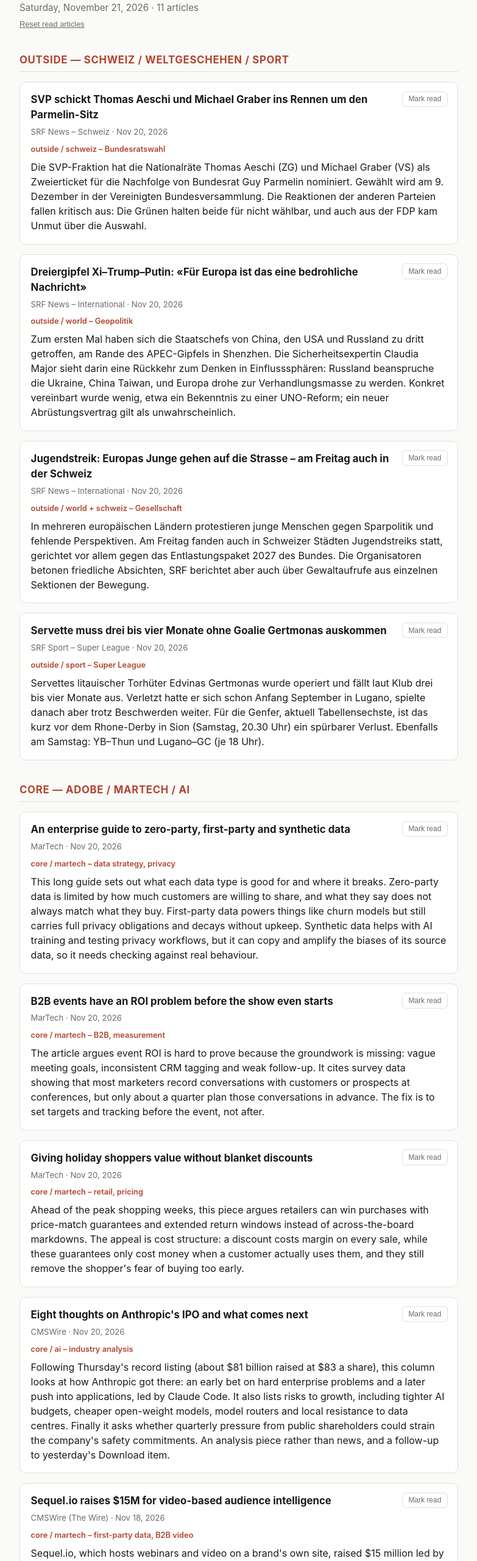
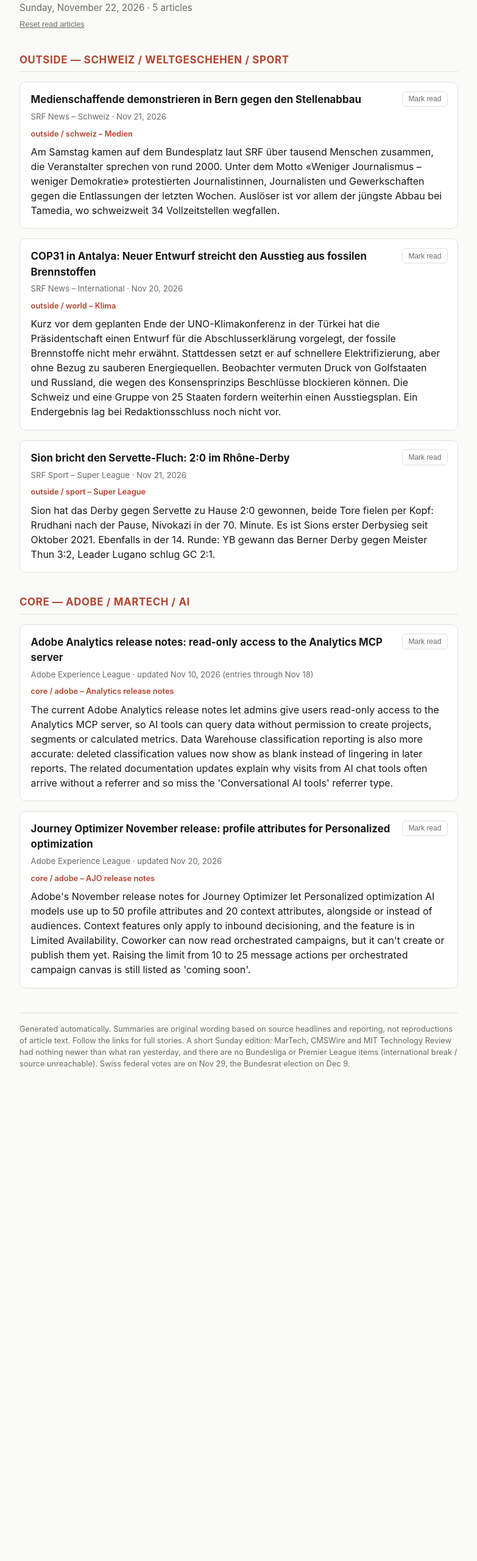
Before and after one commit to magicistheanswer/news-digest, a plain HTML site: page docs/index.html in a window 1280 px wide. Shown: the part 80-2640 px from the top of the page at 61% size, without its empty margins (248-1031 px from the left). After the commit the page ends 1898 px from the top, so only its background shows below. Drawn offline with Linux system fonts and the light colour scheme.

Commit message:
Digest 2026-11-22: 5 articles (2 core / 3 outside)
Skipped: MarTech, CMSWire, MIT TR (nothing newer than items already shown),
MeasureCamp (no new post), Kicker (international break), BBC News/Sport
(unreachable via search). Feeds still blocked; WebSearch fallback used.

Co-Authored-By: Claude Opus 5.5 <noreply@anthropic.com>
Claude-Session: https://claude.ai/code/session_01ML879F57WeSmzjQqDf2Qh9

```diff
--- a/docs/index.html
+++ b/docs/index.html
@@ -3,7 +3,7 @@
 <head>
 <meta charset="UTF-8">
 <meta name="viewport" content="width=device-width, initial-scale=1.0">
-<title>Morning News Digest — 2026-11-21</title>
+<title>Morning News Digest — 2026-11-22</title>
 <style>
   :root {
     color-scheme: light dark;
@@ -95,99 +95,57 @@
 </head>
 <body>
 <!--
-  Run notes (2026-11-21, Saturday):
-  - Direct RSS/Atom fetching still blocked: curl gets HTTP 000 for every feed host, and WebFetch cannot resolve them (martech.org, technologyreview.com, srf.ch are outside the session's allowed network domains). Fallback: WebSearch limited to each source's domain. Every included article is dated Nov 18-20, confirmed by dated URL (MIT TR) or follow-up searches (MarTech, CMSWire, SRF).
-  - Used (7 core / 4 outside): MarTech data-types guide, B2B event ROI, holiday value without discounts. CMSWire Anthropic IPO analysis, Sequel.io funding (Nov 18 release). MIT TR METR time-horizon update, The Download (Nov 20). SRF SVP Bundesrat ticket (schweiz), SRF Xi-Trump-Putin summit (world), SRF youth strikes (world/schweiz), SRF Sport Servette/Gertmonas (sport).
-  - Skipped: Adobe Experience Cloud blog / newsroom (latest Experience Cloud post is Nov 5; Nov 10-17 items are MAX / Creative Cloud). MeasureCamp (no new post; MeasureCamp Zurich takes place today). Kicker: international break, Bundesliga round 11 starts Nov 27, and no confirmably dated news item was found. BBC News / BBC Sport: search tool can't reach those domains (400). Optimizely security incident (CMSWire, Nov 18) was already shown.
-  - Freshness beats quota per CLAUDE.md (11 articles). Layout: Outside above Core; Mark read via localStorage kept.
+  Run notes (2026-11-22, Sunday):
+  - Direct RSS/Atom fetching still blocked: curl gets HTTP 000 for every feed host, and WebFetch cannot resolve experienceleague.adobe.com. Fallback: WebSearch limited to each source's domain. Every included item is dated Nov 20-21 (SRF) or is an Adobe monthly release-notes page updated in November (Analytics: Nov 10, entries through Nov 18; AJO: Nov 20).
+  - Used (2 core / 3 outside): Adobe Analytics release notes, Journey Optimizer release notes; SRF Medien-Demo Bern (schweiz), SRF COP31 draft (world), SRF Sport Sion-Servette 2:0 (sport).
+  - Skipped: MarTech.org, CMSWire and MIT Technology Review: nothing found dated after Nov 20, and every Nov 20 item was already shown yesterday (weekend lull). MeasureCamp: no new post (MeasureCamp Zurich was yesterday). Kicker: Bundesliga international break, next round Nov 27. BBC News / BBC Sport: the search tool can't reach those domains (400). SVP ticket follow-up (SRF) skipped because the story was shown yesterday.
+  - The 75/25 mix is off today: only 5 fresh items cleared the freshness bar, and freshness beats quota per CLAUDE.md. Layout: Outside above Core; Mark read via localStorage kept.
 -->
 <div class="wrap">
   <header>
     <h1>Morning News Digest</h1>
-    <div class="date">Saturday, November 21, 2026 · 11 articles</div>
+    <div class="date">Sunday, November 22, 2026 · 5 articles</div>
     <button id="reset-read" class="reset-read" type="button">Reset read articles</button>
   </header>
   <h2 class="section">Outside — Schweiz / Weltgeschehen / Sport</h2>
-  <article class="card" data-link="https://www.srf.ch/news/schweiz/nachfolger-von-guy-parmelin-graber-und-aeschi-auf-svp-ticket-gewaehlt-ticker-zum-nachlesen">
+  <article class="card" data-link="https://www.srf.ch/news/schweiz/demonstration-in-bern-medienschaffende-protestieren-fuer-journalismus-und-demokratie">
     <button class="mark-read" type="button">Mark read</button>
-    <h3><a href="https://www.srf.ch/news/schweiz/nachfolger-von-guy-parmelin-graber-und-aeschi-auf-svp-ticket-gewaehlt-ticker-zum-nachlesen">SVP schickt Thomas Aeschi und Michael Graber ins Rennen um den Parmelin-Sitz</a></h3>
-    <div class="meta">SRF News – Schweiz · Nov 20, 2026</div>
-    <div class="why">outside / schweiz – Bundesratswahl</div>
-    <p class="summary">Die SVP-Fraktion hat die Nationalräte Thomas Aeschi (ZG) und Michael Graber (VS) als Zweierticket für die Nachfolge von Bundesrat Guy Parmelin nominiert. Gewählt wird am 9. Dezember in der Vereinigten Bundesversammlung. Die Reaktionen der anderen Parteien fallen kritisch aus: Die Grünen halten beide für nicht wählbar, und auch aus der FDP kam Unmut über die Auswahl.</p>
+    <h3><a href="https://www.srf.ch/news/schweiz/demonstration-in-bern-medienschaffende-protestieren-fuer-journalismus-und-demokratie">Medienschaffende demonstrieren in Bern gegen den Stellenabbau</a></h3>
+    <div class="meta">SRF News – Schweiz · Nov 21, 2026</div>
+    <div class="why">outside / schweiz – Medien</div>
+    <p class="summary">Am Samstag kamen auf dem Bundesplatz laut SRF über tausend Menschen zusammen, die Veranstalter sprechen von rund 2000. Unter dem Motto «Weniger Journalismus – weniger Demokratie» protestierten Journalistinnen, Journalisten und Gewerkschaften gegen die Entlassungen der letzten Wochen. Auslöser ist vor allem der jüngste Abbau bei Tamedia, wo schweizweit 34 Vollzeitstellen wegfallen.</p>
   </article>
-  <article class="card" data-link="https://www.srf.ch/news/international/dreiergipfel-in-china-expertin-fuer-europa-ist-das-eine-bedrohliche-nachricht">
+  <article class="card" data-link="https://www.srf.ch/news/international/klimakonferenz-in-antalya-cop31-entwurf-streicht-alle-hinweise-auf-fossile-brennstoffe">
     <button class="mark-read" type="button">Mark read</button>
-    <h3><a href="https://www.srf.ch/news/international/dreiergipfel-in-china-expertin-fuer-europa-ist-das-eine-bedrohliche-nachricht">Dreiergipfel Xi–Trump–Putin: «Für Europa ist das eine bedrohliche Nachricht»</a></h3>
+    <h3><a href="https://www.srf.ch/news/international/klimakonferenz-in-antalya-cop31-entwurf-streicht-alle-hinweise-auf-fossile-brennstoffe">COP31 in Antalya: Neuer Entwurf streicht den Ausstieg aus fossilen Brennstoffen</a></h3>
     <div class="meta">SRF News – International · Nov 20, 2026</div>
-    <div class="why">outside / world – Geopolitik</div>
-    <p class="summary">Zum ersten Mal haben sich die Staatschefs von China, den USA und Russland zu dritt getroffen, am Rande des APEC-Gipfels in Shenzhen. Die Sicherheitsexpertin Claudia Major sieht darin eine Rückkehr zum Denken in Einflusssphären: Russland beanspruche die Ukraine, China Taiwan, und Europa drohe zur Verhandlungsmasse zu werden. Konkret vereinbart wurde wenig, etwa ein Bekenntnis zu einer UNO-Reform; ein neuer Abrüstungsvertrag gilt als unwahrscheinlich.</p>
+    <div class="why">outside / world – Klima</div>
+    <p class="summary">Kurz vor dem geplanten Ende der UNO-Klimakonferenz in der Türkei hat die Präsidentschaft einen Entwurf für die Abschlusserklärung vorgelegt, der fossile Brennstoffe nicht mehr erwähnt. Stattdessen setzt er auf schnellere Elektrifizierung, aber ohne Bezug zu sauberen Energiequellen. Beobachter vermuten Druck von Golfstaaten und Russland, die wegen des Konsensprinzips Beschlüsse blockieren können. Die Schweiz und eine Gruppe von 25 Staaten fordern weiterhin einen Ausstiegsplan. Ein Endergebnis lag bei Redaktionsschluss noch nicht vor.</p>
   </article>
-  <article class="card" data-link="https://www.srf.ch/news/international/jugendstreik-jung-politisch-unzufrieden-europas-jugend-rebelliert">
+  <article class="card" data-link="https://www.srf.ch/sport/fussball/super-league/2-0-zu-hause-im-rhone-derby-dank-koepfchen-den-bann-gebrochen-sion-besiegt-den-servette-fluch">
     <button class="mark-read" type="button">Mark read</button>
-    <h3><a href="https://www.srf.ch/news/international/jugendstreik-jung-politisch-unzufrieden-europas-jugend-rebelliert">Jugendstreik: Europas Junge gehen auf die Strasse – am Freitag auch in der Schweiz</a></h3>
-    <div class="meta">SRF News – International · Nov 20, 2026</div>
-    <div class="why">outside / world + schweiz – Gesellschaft</div>
-    <p class="summary">In mehreren europäischen Ländern protestieren junge Menschen gegen Sparpolitik und fehlende Perspektiven. Am Freitag fanden auch in Schweizer Städten Jugendstreiks statt, gerichtet vor allem gegen das Entlastungspaket 2027 des Bundes. Die Organisatoren betonen friedliche Absichten, SRF berichtet aber auch über Gewaltaufrufe aus einzelnen Sektionen der Bewegung.</p>
-  </article>
-  <article class="card" data-link="https://www.srf.ch/sport/fussball/super-league/news-aus-der-super-league-servette-mehrere-monate-ohne-torhueter-gertmonas">
-    <button class="mark-read" type="button">Mark read</button>
-    <h3><a href="https://www.srf.ch/sport/fussball/super-league/news-aus-der-super-league-servette-mehrere-monate-ohne-torhueter-gertmonas">Servette muss drei bis vier Monate ohne Goalie Gertmonas auskommen</a></h3>
-    <div class="meta">SRF Sport – Super League · Nov 20, 2026</div>
+    <h3><a href="https://www.srf.ch/sport/fussball/super-league/2-0-zu-hause-im-rhone-derby-dank-koepfchen-den-bann-gebrochen-sion-besiegt-den-servette-fluch">Sion bricht den Servette-Fluch: 2:0 im Rhône-Derby</a></h3>
+    <div class="meta">SRF Sport – Super League · Nov 21, 2026</div>
     <div class="why">outside / sport – Super League</div>
-    <p class="summary">Servettes litauischer Torhüter Edvinas Gertmonas wurde operiert und fällt laut Klub drei bis vier Monate aus. Verletzt hatte er sich schon Anfang September in Lugano, spielte danach aber trotz Beschwerden weiter. Für die Genfer, aktuell Tabellensechste, ist das kurz vor dem Rhone-Derby in Sion (Samstag, 20.30 Uhr) ein spürbarer Verlust. Ebenfalls am Samstag: YB–Thun und Lugano–GC (je 18 Uhr).</p>
+    <p class="summary">Sion hat das Derby gegen Servette zu Hause 2:0 gewonnen, beide Tore fielen per Kopf: Rrudhani nach der Pause, Nivokazi in der 70. Minute. Es ist Sions erster Derbysieg seit Oktober 2021. Ebenfalls in der 14. Runde: YB gewann das Berner Derby gegen Meister Thun 3:2, Leader Lugano schlug GC 2:1.</p>
   </article>
   <h2 class="section">Core — Adobe / Martech / AI</h2>
-  <article class="card" data-link="https://martech.org/enterprise-guide-to-zero-party-first-party-and-synthetic-data/">
+  <article class="card" data-link="https://experienceleague.adobe.com/en/docs/analytics/release-notes/latest">
     <button class="mark-read" type="button">Mark read</button>
-    <h3><a href="https://martech.org/enterprise-guide-to-zero-party-first-party-and-synthetic-data/">An enterprise guide to zero-party, first-party and synthetic data</a></h3>
-    <div class="meta">MarTech · Nov 20, 2026</div>
-    <div class="why">core / martech – data strategy, privacy</div>
-    <p class="summary">This long guide sets out what each data type is good for and where it breaks. Zero-party data is limited by how much customers are willing to share, and what they say does not always match what they buy. First-party data powers things like churn models but still carries full privacy obligations and decays without upkeep. Synthetic data helps with AI training and testing privacy workflows, but it can copy and amplify the biases of its source data, so it needs checking against real behaviour.</p>
+    <h3><a href="https://experienceleague.adobe.com/en/docs/analytics/release-notes/latest">Adobe Analytics release notes: read-only access to the Analytics MCP server</a></h3>
+    <div class="meta">Adobe Experience League · updated Nov 10, 2026 (entries through Nov 18)</div>
+    <div class="why">core / adobe – Analytics release notes</div>
+    <p class="summary">The current Adobe Analytics release notes let admins give users read-only access to the Analytics MCP server, so AI tools can query data without permission to create projects, segments or calculated metrics. Data Warehouse classification reporting is also more accurate: deleted classification values now show as blank instead of lingering in later reports. The related documentation updates explain why visits from AI chat tools often arrive without a referrer and so miss the &#x27;Conversational AI tools&#x27; referrer type.</p>
   </article>
-  <article class="card" data-link="https://martech.org/b2b-events-have-an-roi-problem-before-the-show-starts/">
+  <article class="card" data-link="https://experienceleague.adobe.com/en/docs/journey-optimizer/using/whats-new/release-notes">
     <button class="mark-read" type="button">Mark read</button>
-    <h3><a href="https://martech.org/b2b-events-have-an-roi-problem-before-the-show-starts/">B2B events have an ROI problem before the show even starts</a></h3>
-    <div class="meta">MarTech · Nov 20, 2026</div>
-    <div class="why">core / martech – B2B, measurement</div>
-    <p class="summary">The article argues event ROI is hard to prove because the groundwork is missing: vague meeting goals, inconsistent CRM tagging and weak follow-up. It cites survey data showing that most marketers record conversations with customers or prospects at conferences, but only about a quarter plan those conversations in advance. The fix is to set targets and tracking before the event, not after.</p>
-  </article>
-  <article class="card" data-link="https://martech.org/give-holiday-shoppers-more-value-without-relying-on-discounts/">
-    <button class="mark-read" type="button">Mark read</button>
-    <h3><a href="https://martech.org/give-holiday-shoppers-more-value-without-relying-on-discounts/">Giving holiday shoppers value without blanket discounts</a></h3>
-    <div class="meta">MarTech · Nov 20, 2026</div>
-    <div class="why">core / martech – retail, pricing</div>
-    <p class="summary">Ahead of the peak shopping weeks, this piece argues retailers can win purchases with price-match guarantees and extended return windows instead of across-the-board markdowns. The appeal is cost structure: a discount costs margin on every sale, while these guarantees only cost money when a customer actually uses them, and they still remove the shopper&#x27;s fear of buying too early.</p>
-  </article>
-  <article class="card" data-link="https://www.cmswire.com/digital-experience/eight-thoughts-on-anthropics-ipo-and-what-comes-next/">
-    <button class="mark-read" type="button">Mark read</button>
-    <h3><a href="https://www.cmswire.com/digital-experience/eight-thoughts-on-anthropics-ipo-and-what-comes-next/">Eight thoughts on Anthropic&#x27;s IPO and what comes next</a></h3>
-    <div class="meta">CMSWire · Nov 20, 2026</div>
-    <div class="why">core / ai – industry analysis</div>
-    <p class="summary">Following Thursday&#x27;s record listing (about $81 billion raised at $83 a share), this column looks at how Anthropic got there: an early bet on hard enterprise problems and a later push into applications, led by Claude Code. It also lists risks to growth, including tighter AI budgets, cheaper open-weight models, model routers and local resistance to data centres. Finally it asks whether quarterly pressure from public shareholders could strain the company&#x27;s safety commitments. An analysis piece rather than news, and a follow-up to yesterday&#x27;s Download item.</p>
-  </article>
-  <article class="card" data-link="https://www.cmswire.com/the-wire/sequel-io-raises-15m-to-build-a-new-category-in-video-driven-audience-intelligence/">
-    <button class="mark-read" type="button">Mark read</button>
-    <h3><a href="https://www.cmswire.com/the-wire/sequel-io-raises-15m-to-build-a-new-category-in-video-driven-audience-intelligence/">Sequel.io raises $15M for video-based audience intelligence</a></h3>
-    <div class="meta">CMSWire (The Wire) · Nov 18, 2026</div>
-    <div class="why">core / martech – first-party data, B2B video</div>
-    <p class="summary">Sequel.io, which hosts webinars and video on a brand&#x27;s own site, raised $15 million led by Sorenson Capital, bringing total funding to about $26 million. Its pitch is to combine what people watch with their other on-site behaviour, at both contact and account level, and let AI agents use those signals for planning, personalisation and follow-up. The growth figures and customer results come from the company&#x27;s own press release.</p>
-  </article>
-  <article class="card" data-link="https://www.technologyreview.com/2026/11/20/1149399/the-most-misunderstood-graph-in-ai-just-got-a-major-update/">
-    <button class="mark-read" type="button">Mark read</button>
-    <h3><a href="https://www.technologyreview.com/2026/11/20/1149399/the-most-misunderstood-graph-in-ai-just-got-a-major-update/">METR updates the most misunderstood graph in AI</a></h3>
-    <div class="meta">MIT Technology Review · Nov 20, 2026</div>
-    <div class="why">core / ai – evaluation</div>
-    <p class="summary">METR&#x27;s &#x27;time horizon&#x27; chart estimates how long a task, measured in human working time, an AI model can complete about half the time. It is often read as a simple exponential curve. The new update adds fuzzier tasks that need judgement, which matter most for automating AI research. Models keep improving quickly but still fall short of humans on open-ended work. Experts call it progress but warn it does not settle how fast automated AI R&amp;D might arrive.</p>
-  </article>
-  <article class="card" data-link="https://www.technologyreview.com/2026/11/20/1149371/the-download-quest-to-make-minds-immortal">
-    <button class="mark-read" type="button">Mark read</button>
-    <h3><a href="https://www.technologyreview.com/2026/11/20/1149371/the-download-quest-to-make-minds-immortal">The Download: White House cyber director replaced, and the quest to preserve minds</a></h3>
-    <div class="meta">MIT Technology Review · Nov 20, 2026</div>
-    <div class="why">core / ai – tech news roundup</div>
-    <p class="summary">Friday&#x27;s newsletter reports that the US president has replaced cyber director Sean Cairncross with Pentagon official Kirsten Davies, after a run of tech outages that hit flights, banks and security systems. Its feature is a recap of a subscriber roundtable on efforts to make the mind outlast the body, ranging from brain freezing and head transplants to software avatars.</p>
+    <h3><a href="https://experienceleague.adobe.com/en/docs/journey-optimizer/using/whats-new/release-notes">Journey Optimizer November release: profile attributes for Personalized optimization</a></h3>
+    <div class="meta">Adobe Experience League · updated Nov 20, 2026</div>
+    <div class="why">core / adobe – AJO release notes</div>
+    <p class="summary">Adobe&#x27;s November release notes for Journey Optimizer let Personalized optimization AI models use up to 50 profile attributes and 20 context attributes, alongside or instead of audiences. Context features only apply to inbound decisioning, and the feature is in Limited Availability. Coworker can now read orchestrated campaigns, but it can&#x27;t create or publish them yet. Raising the limit from 10 to 25 message actions per orchestrated campaign canvas is still listed as &#x27;coming soon&#x27;.</p>
   </article>
   <footer>
-    Generated automatically. Summaries are original wording based on source headlines and reporting, not reproductions of article text. Follow the links for full stories. No Adobe item today (nothing new for Experience Cloud) and no Bundesliga or Premier League item (international break / source unreachable). MeasureCamp Zurich is today; Swiss federal votes are on Nov 29, the Bundesrat election on Dec 9.
+    Generated automatically. Summaries are original wording based on source headlines and reporting, not reproductions of article text. Follow the links for full stories. A short Sunday edition: MarTech, CMSWire and MIT Technology Review had nothing newer than what ran yesterday, and there are no Bundesliga or Premier League items (international break / source unreachable). Swiss federal votes are on Nov 29, the Bundesrat election on Dec 9.
   </footer>
 </div>
 <script>
```
Also changed, not shown: data/history.json (+25 -60 lines).
